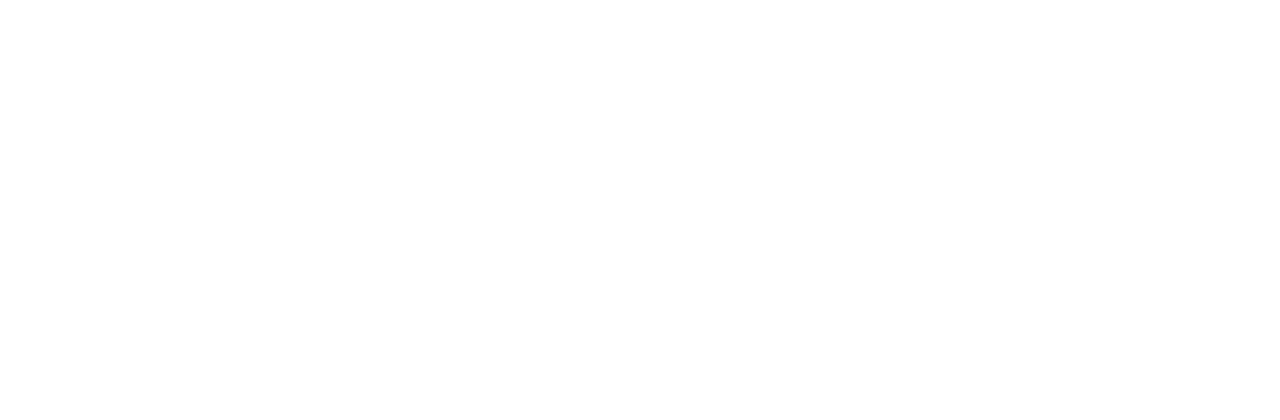
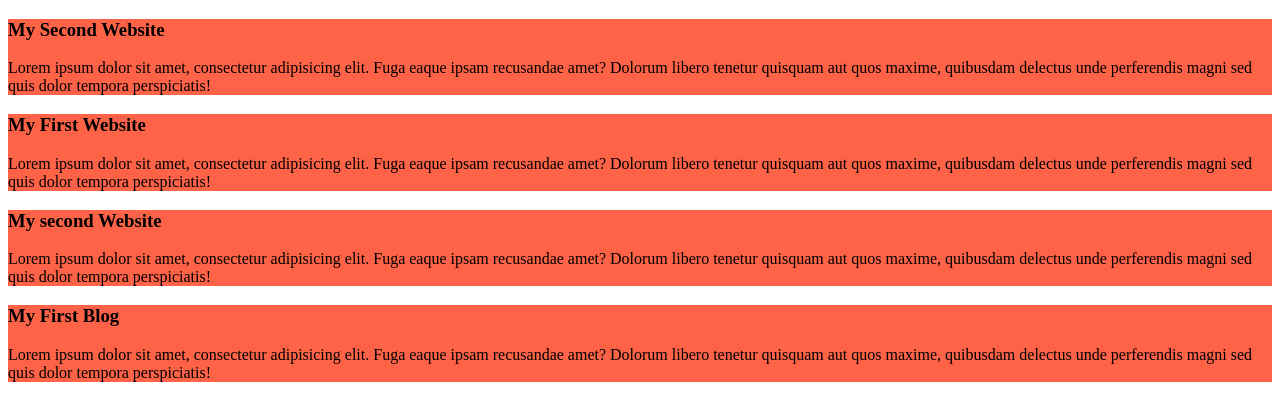
Before and after one commit to riyadkobi/my-simple-website, a plain HTML site: page index.html in a window 1280 px wide. Drawn offline with Linux system fonts and the light colour scheme.

Commit message:
second commit

```diff
--- a/index.html
+++ b/index.html
@@ -4,8 +4,24 @@
     <meta charset="UTF-8">
     <meta name="viewport" content="width=device-width, initial-scale=1.0">
     <title>My Simple Website</title>
+    <link rel="stylesheet" href="styles/blog.css">
 </head>
 <body>
-
+    <div>
+        <h3>My Second Website</h3>
+        <p>Lorem ipsum dolor sit amet, consectetur adipisicing elit. Fuga eaque ipsam recusandae amet? Dolorum libero tenetur quisquam aut quos maxime, quibusdam delectus unde perferendis magni sed quis dolor tempora perspiciatis!</p>
+    </div>
+    <div>
+        <h3>My First Website</h3>
+        <p>Lorem ipsum dolor sit amet, consectetur adipisicing elit. Fuga eaque ipsam recusandae amet? Dolorum libero tenetur quisquam aut quos maxime, quibusdam delectus unde perferendis magni sed quis dolor tempora perspiciatis!</p>
+    </div>
+    <div>
+        <h3>My second Website</h3>
+        <p>Lorem ipsum dolor sit amet, consectetur adipisicing elit. Fuga eaque ipsam recusandae amet? Dolorum libero tenetur quisquam aut quos maxime, quibusdam delectus unde perferendis magni sed quis dolor tempora perspiciatis!</p>
+    </div>
+    <div>
+        <h3>My First Blog</h3>
+        <p>Lorem ipsum dolor sit amet, consectetur adipisicing elit. Fuga eaque ipsam recusandae amet? Dolorum libero tenetur quisquam aut quos maxime, quibusdam delectus unde perferendis magni sed quis dolor tempora perspiciatis!</p>
+    </div>
 </body>
 </html>
--- /dev/null
+++ b/styles/blog.css
@@ -0,0 +1,4 @@
+div
+{
+    background-color: tomato;
+}
```
